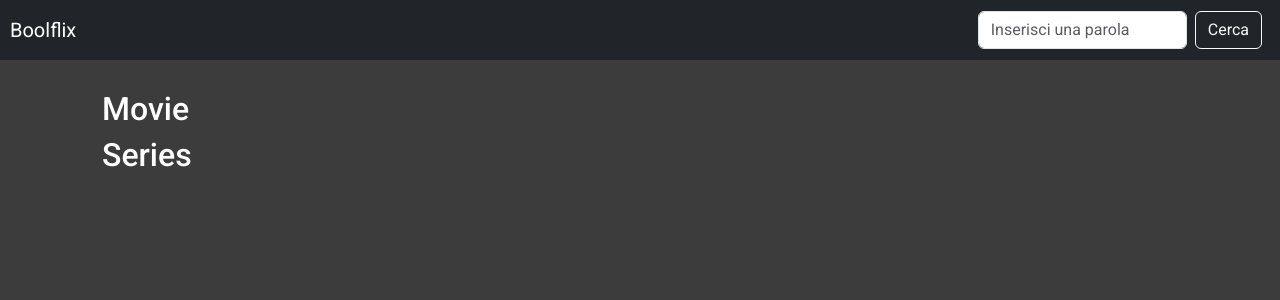
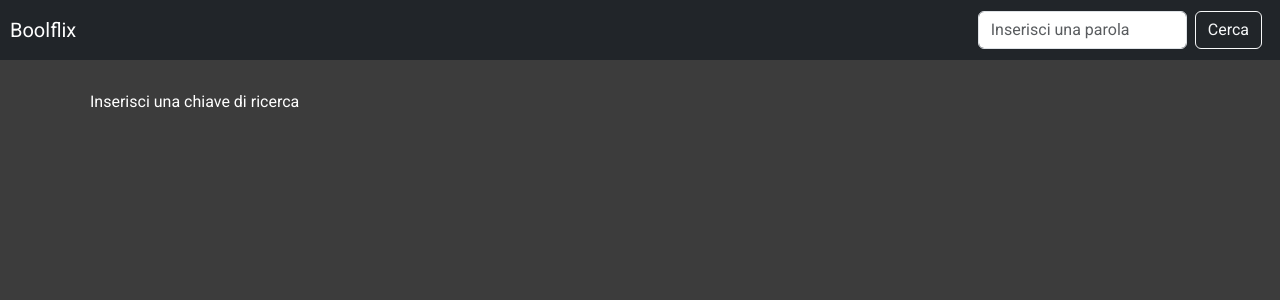
Before and after one commit to DavideBernasconi13/vite-boolflix, a Vue app: page / in a window 1280 px wide. Shown: the top 300 px of the page. Built offline with nearby package versions, Linux system fonts and the light colour scheme.

Commit message:
v-else and v-if su MainComponent

```diff
--- a/src/components/MainComponent.vue
+++ b/src/components/MainComponent.vue
@@ -1,7 +1,11 @@
 <template>
     <main>
-        <CardList title="Movie" :list="store.movie" />
-        <CardList title="Series" :list="store.series" />
+        <div class="wrapper" v-if="store.options.params.query != ''">
+            <CardList title="Movie" :list="store.movie" />
+            <CardList title="Series" :list="store.series" />
+        </div>
+        <div v-else>Inserisci una chiave di ricerca</div>
+
     </main>
 
 </template>
```
